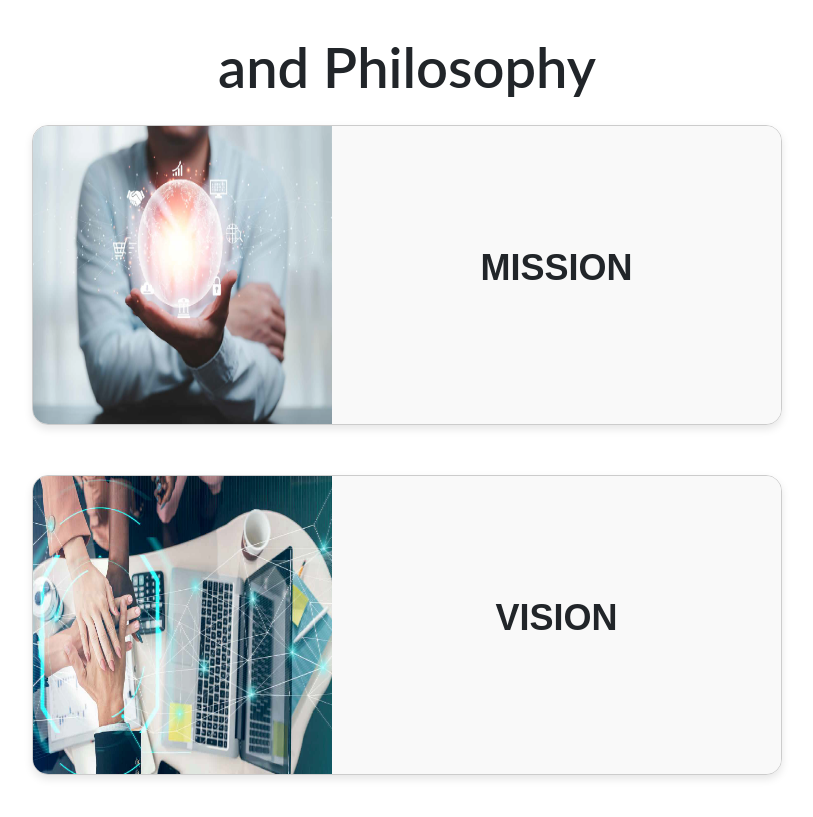
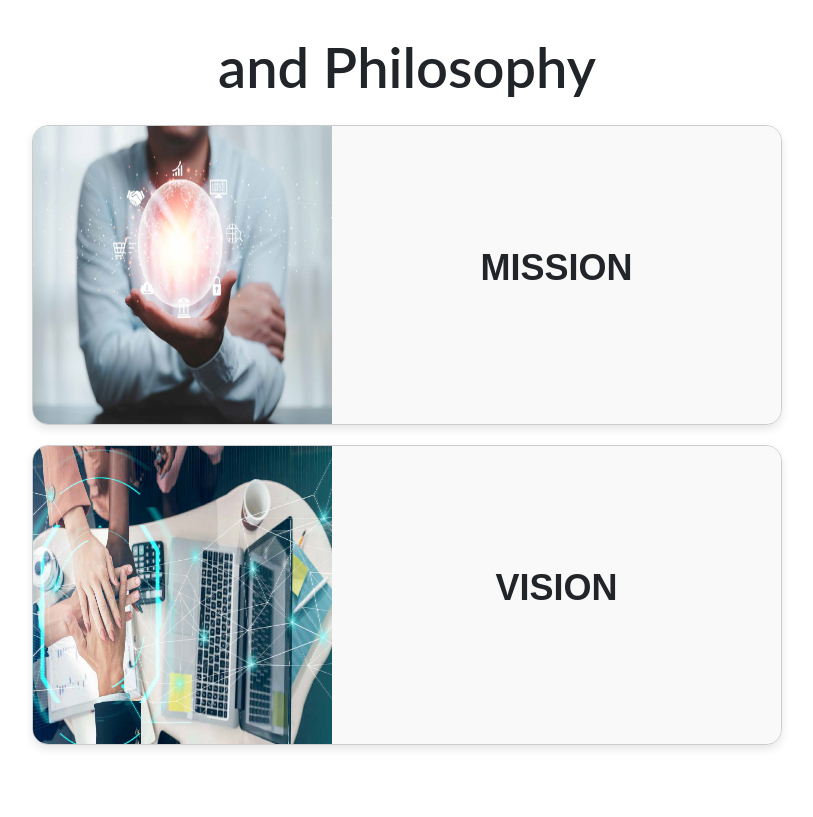
Before and after one commit to Disc-Colombia/Frontend_Disc, a React (Vite) app: page / in a window 1280 px wide. Shown: the part 4049-4866 px from the top of the page, without its empty margins (233-1046 px from the left). Built offline with nearby package versions, Linux system fonts and the light colour scheme.

Commit message:
About us, partners, clients logos and company info

```diff
--- a/src/components/AboutUs.tsx
+++ b/src/components/AboutUs.tsx
@@ -1,7 +1,6 @@
 import "../styles/aboutus.css";
-import { MisionCard } from "./MisionCard";
-import { VisionCard } from "./VisionCard";
-
+import { InfoCard } from "./InfoCard";
+import * as React from "react";
 
 export const AboutUs = () => {
   return (
@@ -51,7 +50,7 @@ export const AboutUs = () => {
         </div>
         {/* close: Component-wrapper */}
 
-        {/* SLIDE-HERO */}
+        {/* SLIDE-HERO: mission & vision */}
         <div className="slide-hero-header">
           <p className="slide-hero-header-eyebrow quote-small">
             Our Commitment...
@@ -59,14 +58,19 @@ export const AboutUs = () => {
           <h2 className="heading-three"> and Philosophy</h2>
         </div>
 
-        {/* Mission and Vision */}
         <div className="global-delivery" style={{ marginBottom: "220px" }}>
-          <div className="mision-card-wrapper">
-            <MisionCard className="mision-card" />
-          </div>
-          <div>
-            <VisionCard className="vision-card" />
-          </div>
+          <InfoCard
+              title="MISSION"
+              content="Our mission is to design and develop innovative, high-quality technological solutions that not only solve current problems but also anticipate and adapt to the future needs of our stakeholders. We are a team of experts in technology that love innovation."
+              imageSrc="./src/imgs/us_mision.png"
+              className="mision-card"
+          />
+          <InfoCard
+              title="VISION"
+              content="To be global leaders in the technology field, helping our clients enhance their quality of life and achieve new levels of success through disruptive technologies and effective digital strategies."
+              imageSrc="./src/imgs/us_vision.png"
+              className="vision-card"
+          />
         </div>
 
         {/* Parthners LOGOs */}
--- a/src/components/ColorLine.tsx
+++ b/src/components/ColorLine.tsx
@@ -1,4 +1,4 @@
-import React from 'react';
+import * as React from "react";
 import '../styles/colorLine.css';
 
 const ColorLines = () => {
--- a/src/components/ContactUs.tsx
+++ b/src/components/ContactUs.tsx
@@ -1,4 +1,4 @@
-import React from 'react';
+import * as React from "react";
 import '../styles/contactform.css';
 
 export const ContactUs: React.FC = () => {
--- a/src/components/Header.tsx
+++ b/src/components/Header.tsx
@@ -2,8 +2,6 @@ import { useState } from "react";
 import { Link } from "react-scroll";
 import {useLocation } from "react-router-dom";
 import logo from "../imgs/logoDISC_sinfondo.png";
-import Col from "../imgs/col.png";
-import Us from "../imgs/us.png";
 import "bootstrap-icons/font/bootstrap-icons.css";
 
 import "../styles/headers.css";
--- a/src/components/MisionCard.tsx
+++ b/src/components/InfoCard.tsx
@@ -1,12 +1,14 @@
-import React from 'react';
+import * as React from "react";
 import { Box, Flex, Image, Text, useDisclosure } from '@chakra-ui/react';
 
-interface MisionCardProps {
+interface InfoCardProps {
+    title: string;
+    content: string;
+    imageSrc: string;
     className?: string;
 }
 
-export const MisionCard: React.FC<MisionCardProps> = ({ className }) => {
-
+export const InfoCard: React.FC<InfoCardProps> = ({ title, content, imageSrc, className }) => {
     const { isOpen, onOpen, onClose } = useDisclosure();
 
     return (
@@ -21,11 +23,12 @@ export const MisionCard: React.FC<MisionCardProps> = ({ className }) => {
             position="relative"
             onMouseEnter={onOpen}
             onMouseLeave={onClose}
+            className={className}
         >
             <Box w="300px" h="300px">
                 <Image
-                    src="./src/imgs/us_mision.png"
-                    alt="Placeholder Image"
+                    src={imageSrc}
+                    alt={`${title} Image`}
                     w="100%"
                     h="100%"
                     borderRadius="6px 0 0 6px"
@@ -51,7 +54,7 @@ export const MisionCard: React.FC<MisionCardProps> = ({ className }) => {
                     transition="opacity 0.5s ease-in-out"
                     opacity={isOpen ? 0 : 1}
                 >
-                    MISSION
+                    {title}
                 </Text>
                 <Box
                     position="absolute"
@@ -73,7 +76,7 @@ export const MisionCard: React.FC<MisionCardProps> = ({ className }) => {
                     zIndex="2"
                     transition="left 0.4s ease-in-out"
                 >
-                    Our mission is to design and develop innovative, high-quality technological solutions that not only solve current problems but also anticipate and adapt to the future needs of our stakeholders. We are a team of experts in technology that love innovation.
+                    {content}
                 </Box>
             </Box>
         </Flex>
--- a/src/components/Services.tsx
+++ b/src/components/Services.tsx
@@ -1,4 +1,4 @@
-import React from 'react'
+import * as React from "react";
 import "../styles/services.css"
 import FlipCard from ".//RotationBox"
 import serviciosHumanos from "../imgs/servicios_humanos.png"
--- a/src/components/VisionCard.tsx
+++ /dev/null
@@ -1,82 +0,0 @@
-import React from "react";
-import { Box, Flex, Image, Text, useDisclosure } from "@chakra-ui/react";
-
-interface VisionCardProps {
-  className?: string;
-}
-
-export const VisionCard: React.FC<VisionCardProps> = ({ className }) => {
-  const { isOpen, onOpen, onClose } = useDisclosure();
-
-  return (
-    <Flex
-      w="750px"
-      h="300px"
-      bg="white"
-      border="1px solid #ccc"
-      boxShadow="0 4px 8px rgba(0, 0, 0, 0.1)"
-      borderRadius="16px"
-      overflow="hidden"
-      position="relative"
-      onMouseEnter={onOpen}
-      onMouseLeave={onClose}
-    >
-      <Box w="300px" h="300px">
-        <Image
-          src="./src/imgs/us_vision.png"
-          alt="Placeholder Image"
-          w="100%"
-          h="100%"
-          borderRadius="6px 0 0 6px"
-        />
-      </Box>
-      <Box
-        w="450px"
-        h="300px"
-        display="flex"
-        justifyContent="center"
-        alignItems="center"
-        textAlign="center"
-        bg="#f9f9f9"
-        borderRadius="0 6px 6px 0"
-        position="relative"
-        overflow="hidden"
-      >
-        <Text
-          fontSize="36px"
-          fontWeight="bold"
-          fontFamily="'Abel', sans-serif"
-          zIndex="1"
-          transition="opacity 0.5s ease-in-out"
-          opacity={isOpen ? 0 : 1}
-        >
-          VISION
-        </Text>
-        <Box
-          position="absolute"
-          top="0"
-          left={isOpen ? "0" : "-100%"}
-          w="100%"
-          h="100%"
-          bg="linear-gradient(#92bCa6, #52b39d)"
-          color="white"
-          display="flex"
-          justifyContent="center"
-          alignItems="center"
-          fontSize="22px"
-          textAlign="justify"
-          padding="0 30px"
-          boxSizing="border-box"
-          fontWeight="bold"
-          fontFamily="'Abel', sans-serif"
-          zIndex="2"
-          transition="left 0.4s ease-in-out"
-        >
-          To be global leaders in the technology field, helping our clients
-          enhance their quality of life and achieve new levels of success
-          through disruptive technologies and effective digital strategies.{" "}
-        </Box>
-      </Box>
-    </Flex>
-  );
-};
```
